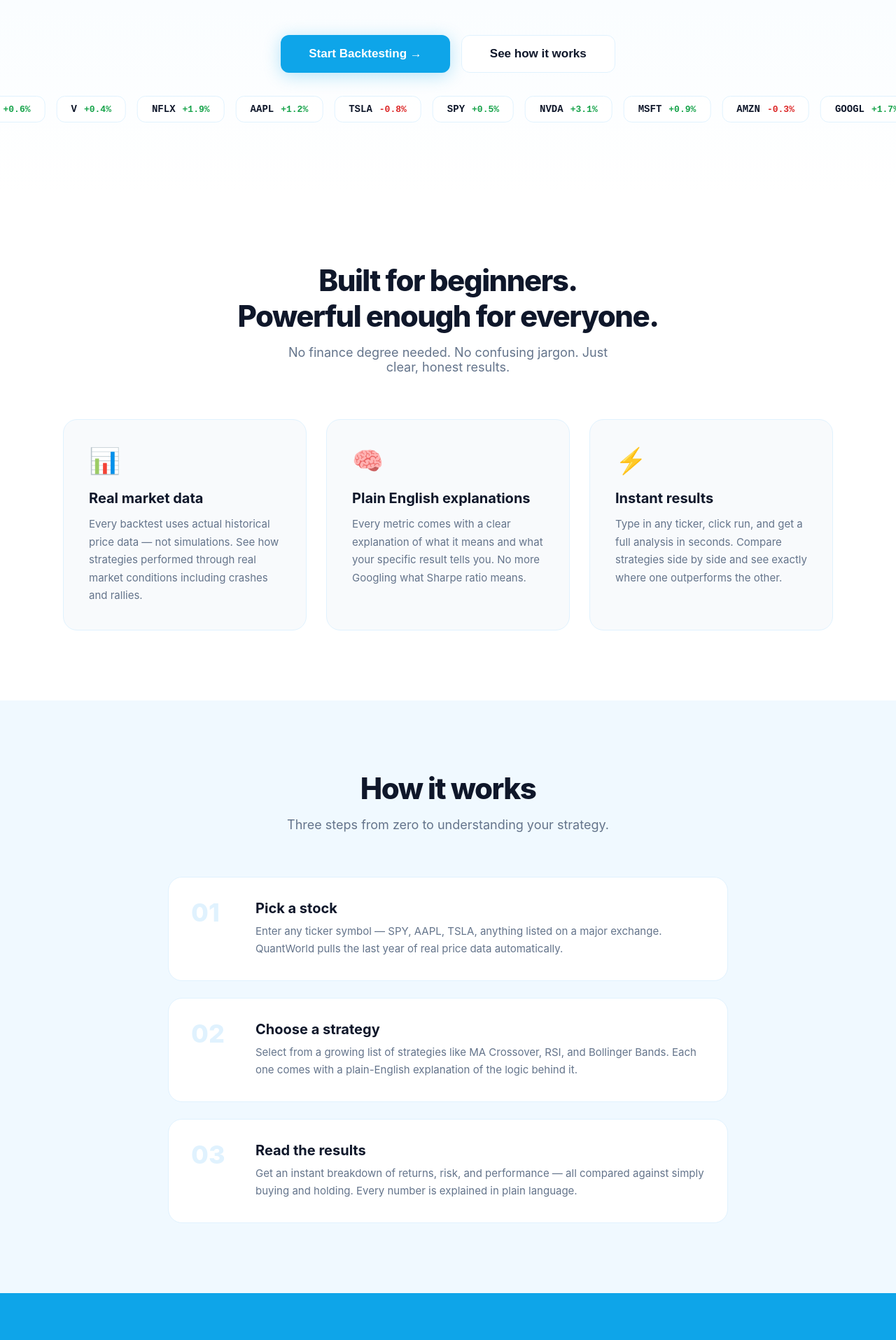
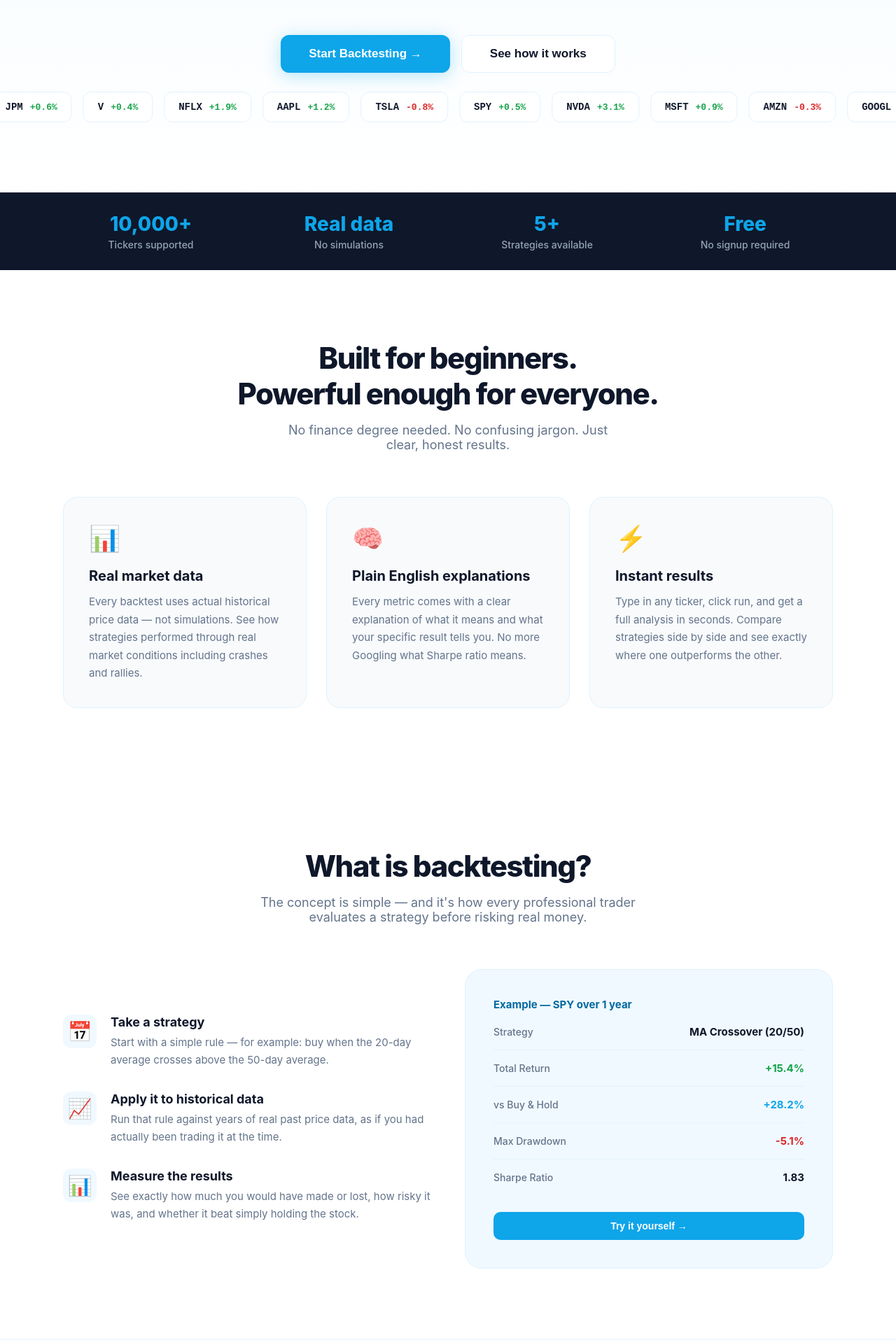
Before and after one commit to RoyShomron/quant-site, a React (Create React App) app in the folder frontend/: page / in a window 1280 px wide. Shown: the part 525-2440 px from the top of the page at 70% size. Built offline with nearby package versions, Linux system fonts and the light colour scheme.

Commit message:
Add stats bar, explainer, market snapshot and about section

```diff
--- a/frontend/src/Backtest.js
+++ b/frontend/src/Backtest.js
@@ -4,7 +4,8 @@ import { LineChart, Line, XAxis, YAxis, CartesianGrid, Tooltip, Legend, Responsi
 
 function Backtest() {
   const navigate = useNavigate();
-  const [ticker, setTicker] = useState("SPY");
+  const urlParams = new URLSearchParams(window.location.search);
+  const [ticker, setTicker] = useState(urlParams.get("ticker") || "SPY");
   const [data, setData] = useState(null);
   const [loading, setLoading] = useState(false);
   const [error, setError] = useState(null);
--- a/frontend/src/Home.js
+++ b/frontend/src/Home.js
@@ -1,7 +1,7 @@
 import { useEffect, useRef } from "react";
 import { useNavigate } from "react-router-dom";
 
-const TICKERS = ["AAPL +1.2%", "TSLA -0.8%", "SPY +0.5%", "NVDA +3.1%", "MSFT +0.9%", "AMZN -0.3%", "GOOGL +1.7%", "UBER +0.8%", "PYPL +0.7%", "JPM +0.6%", "V +0.4%", "NFLX +1.9%"];
+const TICKERS = ["AAPL +1.2%", "TSLA -0.8%", "SPY +0.5%", "NVDA +3.1%", "MSFT +0.9%", "AMZN -0.3%", "GOOGL +1.7%", "UBER +0.8%", "AMD -0.5%", "JPM +0.6%", "V +0.4%", "NFLX +1.9%"];
 
 const TICKER_LOGOS = {
   "AAPL": "https://www.apple.com/favicon.ico",
@@ -48,9 +48,9 @@ function Home() {
       {/* Navbar */}
       <nav style={{ position: "fixed", top: 0, left: 0, right: 0, zIndex: 100, background: "rgba(255,255,255,0.85)", backdropFilter: "blur(12px)", borderBottom: "1px solid #e0f2fe", padding: "0 48px", height: 64, display: "flex", alignItems: "center", justifyContent: "space-between" }}>
         <span style={{ fontSize: 24, fontWeight: 900, letterSpacing: -1 }}>
-  <span style={{ color: "#0ea5e9", fontSize: 42, fontFamily: "Georgia, serif", verticalAlign: "bottom", lineHeight: 1 }}>Q</span>
-  <span style={{ color: "#0f172a" }}>uantWorld</span>
-</span>
+          <span style={{ color: "#0ea5e9", fontSize: 42, fontFamily: "Georgia, serif", verticalAlign: "bottom", lineHeight: 1 }}>Q</span>
+          <span style={{ color: "#0f172a" }}>uantWorld</span>
+        </span>
         <div style={{ display: "flex", gap: 40, alignItems: "center" }}>
           <span onClick={() => document.getElementById("features").scrollIntoView({ behavior: "smooth" })} style={{ color: "#64748b", fontSize: 14, cursor: "pointer", fontWeight: 500 }}>Features</span>
           <span onClick={() => document.getElementById("howitworks").scrollIntoView({ behavior: "smooth" })} style={{ color: "#64748b", fontSize: 14, cursor: "pointer", fontWeight: 500 }}>How it works</span>
@@ -62,8 +62,6 @@ function Home() {
 
       {/* Hero */}
       <section style={{ minHeight: "100vh", display: "flex", flexDirection: "column", alignItems: "center", justifyContent: "center", textAlign: "center", padding: "120px 24px 80px", background: "linear-gradient(180deg, #f0f9ff 0%, #fff 100%)", position: "relative", overflow: "hidden" }}>
-
-       {/* Top ticker tape */}
         <div style={{ position: "absolute", top: 80, left: 0, right: 0, overflow: "hidden" }}>
           <div style={{ display: "flex", gap: 0, animation: "scroll 40s linear infinite", whiteSpace: "nowrap", width: "max-content" }}>
             {[...TICKERS, ...TICKERS].map((t, i) => (
@@ -75,8 +73,6 @@ function Home() {
             ))}
           </div>
         </div>
-
-        {/* Bottom ticker tape */}
         <div style={{ position: "absolute", bottom: 100, left: 0, right: 0, overflow: "hidden" }}>
           <div style={{ display: "flex", gap: 0, animation: "scroll 30s linear infinite reverse", whiteSpace: "nowrap", width: "max-content" }}>
             {[...TICKERS, ...TICKERS].map((t, i) => (
@@ -88,7 +84,6 @@ function Home() {
             ))}
           </div>
         </div>
-
         <div style={{ position: "relative", zIndex: 1 }}>
           <div style={{ display: "inline-block", background: "#e0f2fe", color: "#0369a1", fontSize: 13, fontWeight: 700, padding: "6px 18px", borderRadius: 100, marginBottom: 28, letterSpacing: 0.3 }}>
             Free · No signup required · Beginner friendly
@@ -101,23 +96,34 @@ function Home() {
             Pick any stock. Pick a strategy. See exactly how it would have performed — with plain English explanations of every single number.
           </p>
           <div style={{ display: "flex", gap: 16, justifyContent: "center", flexWrap: "wrap" }}>
-            <button
-              onClick={() => navigate("/backtest")}
-              style={{ padding: "16px 40px", background: "#0ea5e9", color: "#fff", border: "none", borderRadius: 12, fontSize: 17, fontWeight: 700, cursor: "pointer", transition: "all 0.2s", boxShadow: "0 4px 24px rgba(14,165,233,0.3)" }}
+            <button onClick={() => navigate("/backtest")} style={{ padding: "16px 40px", background: "#0ea5e9", color: "#fff", border: "none", borderRadius: 12, fontSize: 17, fontWeight: 700, cursor: "pointer", transition: "all 0.2s", boxShadow: "0 4px 24px rgba(14,165,233,0.3)" }}
               onMouseEnter={e => e.target.style.background = "#0284c7"}
-              onMouseLeave={e => e.target.style.background = "#0ea5e9"}
-            >
+              onMouseLeave={e => e.target.style.background = "#0ea5e9"}>
               Start Backtesting →
             </button>
-            <button
-              onClick={() => document.getElementById("howitworks").scrollIntoView({ behavior: "smooth" })}
-              style={{ padding: "16px 40px", background: "#fff", color: "#0f172a", border: "1.5px solid #e0f2fe", borderRadius: 12, fontSize: 17, fontWeight: 700, cursor: "pointer", transition: "all 0.2s" }}
+            <button onClick={() => document.getElementById("howitworks").scrollIntoView({ behavior: "smooth" })} style={{ padding: "16px 40px", background: "#fff", color: "#0f172a", border: "1.5px solid #e0f2fe", borderRadius: 12, fontSize: 17, fontWeight: 700, cursor: "pointer", transition: "all 0.2s" }}
               onMouseEnter={e => e.target.style.borderColor = "#0ea5e9"}
-              onMouseLeave={e => e.target.style.borderColor = "#e0f2fe"}
-            >
+              onMouseLeave={e => e.target.style.borderColor = "#e0f2fe"}>
               See how it works
             </button>
           </div>
+        </div>
+      </section>
+
+      {/* Stats Bar */}
+      <section style={{ background: "#0f172a", padding: "28px 48px" }}>
+        <div style={{ maxWidth: 1100, margin: "0 auto", display: "grid", gridTemplateColumns: "repeat(4, 1fr)", gap: 32 }}>
+          {[
+            { number: "10,000+", label: "Tickers supported" },
+            { number: "Real data", label: "No simulations" },
+            { number: "5+", label: "Strategies available" },
+            { number: "Free", label: "No signup required" },
+          ].map((s, i) => (
+            <div key={i} style={{ textAlign: "center" }}>
+              <div style={{ fontSize: 28, fontWeight: 800, color: "#0ea5e9", marginBottom: 4 }}>{s.number}</div>
+              <div style={{ fontSize: 14, color: "#94a3b8", fontWeight: 500 }}>{s.label}</div>
+            </div>
+          ))}
         </div>
       </section>
 
@@ -145,6 +151,55 @@ function Home() {
           </div>
         </div>
       </section>
+      {/* What is backtesting */}
+      <section style={{ padding: "100px 48px", background: "#fff" }}>
+        <div style={{ maxWidth: 1100, margin: "0 auto" }}>
+          <div className="fade-in" style={{ textAlign: "center", marginBottom: 64 }}>
+            <h2 style={{ fontSize: 42, fontWeight: 800, letterSpacing: -1.5, marginBottom: 16 }}>What is backtesting?</h2>
+            <p style={{ fontSize: 18, color: "#64748b", maxWidth: 540, margin: "0 auto" }}>The concept is simple — and it's how every professional trader evaluates a strategy before risking real money.</p>
+          </div>
+          <div style={{ display: "grid", gridTemplateColumns: "1fr 1fr", gap: 48, alignItems: "center" }}>
+            <div className="fade-in">
+              <div style={{ display: "flex", flexDirection: "column", gap: 32 }}>
+                {[
+                  { icon: "📅", title: "Take a strategy", desc: "Start with a simple rule — for example: buy when the 20-day average crosses above the 50-day average." },
+                  { icon: "📈", title: "Apply it to historical data", desc: "Run that rule against years of real past price data, as if you had actually been trading it at the time." },
+                  { icon: "📊", title: "Measure the results", desc: "See exactly how much you would have made or lost, how risky it was, and whether it beat simply holding the stock." },
+                ].map((s, i) => (
+                  <div key={i} style={{ display: "flex", gap: 20, alignItems: "flex-start" }}>
+                    <div style={{ fontSize: 28, minWidth: 48, height: 48, background: "#f0f9ff", borderRadius: 12, display: "flex", alignItems: "center", justifyContent: "center" }}>{s.icon}</div>
+                    <div>
+                      <h3 style={{ fontSize: 18, fontWeight: 700, marginBottom: 6, color: "#0f172a" }}>{s.title}</h3>
+                      <p style={{ color: "#64748b", lineHeight: 1.7, fontSize: 15, margin: 0 }}>{s.desc}</p>
+                    </div>
+                  </div>
+                ))}
+              </div>
+            </div>
+            <div className="fade-in" style={{ background: "#f0f9ff", borderRadius: 24, padding: 40, border: "1px solid #e0f2fe" }}>
+              <div style={{ fontSize: 15, fontWeight: 700, color: "#0369a1", marginBottom: 20 }}>Example — SPY over 1 year</div>
+              <div style={{ display: "flex", flexDirection: "column", gap: 16 }}>
+                {[
+                  { label: "Strategy", value: "MA Crossover (20/50)", color: "#0f172a" },
+                  { label: "Total Return", value: "+15.4%", color: "#16a34a" },
+                  { label: "vs Buy & Hold", value: "+28.2%", color: "#0ea5e9" },
+                  { label: "Max Drawdown", value: "-5.1%", color: "#dc2626" },
+                  { label: "Sharpe Ratio", value: "1.83", color: "#0f172a" },
+                ].map((r, i) => (
+                  <div key={i} style={{ display: "flex", justifyContent: "space-between", alignItems: "center", paddingBottom: 16, borderBottom: i < 4 ? "1px solid #e0f2fe" : "none" }}>
+                    <span style={{ fontSize: 14, color: "#64748b", fontWeight: 500 }}>{r.label}</span>
+                    <span style={{ fontSize: 15, fontWeight: 700, color: r.color }}>{r.value}</span>
+                  </div>
+                ))}
+              </div>
+              <button onClick={() => window.location.href = "/backtest?ticker=SPY"} style={{ width: "100%", marginTop: 24, padding: "12px", background: "#0ea5e9", color: "#fff", border: "none", borderRadius: 10, fontSize: 14, fontWeight: 700, cursor: "pointer" }}>
+                Try it yourself →
+              </button>
+            </div>
+          </div>
+        </div>
+      </section>
+
       {/* How it works */}
       <section id="howitworks" style={{ padding: "100px 48px", background: "#f0f9ff" }}>
         <div style={{ maxWidth: 800, margin: "0 auto" }}>
@@ -170,16 +225,68 @@ function Home() {
         </div>
       </section>
 
+      {/* Live Market Snapshot */}
+      <section style={{ padding: "100px 48px", background: "#fff" }}>
+        <div style={{ maxWidth: 1100, margin: "0 auto" }}>
+          <div className="fade-in" style={{ textAlign: "center", marginBottom: 64 }}>
+            <h2 style={{ fontSize: 42, fontWeight: 800, letterSpacing: -1.5, marginBottom: 16 }}>Live market snapshot</h2>
+            <p style={{ fontSize: 18, color: "#64748b", maxWidth: 500, margin: "0 auto" }}>Click any stock to instantly run a backtest on it.</p>
+          </div>
+          <div className="fade-in" style={{ display: "grid", gridTemplateColumns: "repeat(4, 1fr)", gap: 20 }}>
+            {[
+              { ticker: "SPY", name: "S&P 500 ETF", price: "$584.12", change: "+0.52%", up: true },
+              { ticker: "AAPL", name: "Apple Inc.", price: "$211.45", change: "+1.23%", up: true },
+              { ticker: "NVDA", name: "NVIDIA Corp.", price: "$1,089.23", change: "+3.12%", up: true },
+              { ticker: "TSLA", name: "Tesla Inc.", price: "$182.34", change: "-0.87%", up: false },
+              { ticker: "MSFT", name: "Microsoft Corp.", price: "$415.67", change: "+0.91%", up: true },
+              { ticker: "AMZN", name: "Amazon.com", price: "$192.45", change: "-0.34%", up: false },
+              { ticker: "GOOGL", name: "Alphabet Inc.", price: "$178.23", change: "+1.67%", up: true },
+              { ticker: "NFLX", name: "Netflix Inc.", price: "$645.89", change: "+1.92%", up: true },
+            ].map((s, i) => (
+              <div key={i} style={{ background: "#f8fafc", border: "1px solid #e0f2fe", borderRadius: 16, padding: 24, transition: "all 0.3s", cursor: "pointer" }}
+                onMouseEnter={e => { e.currentTarget.style.borderColor = "#0ea5e9"; e.currentTarget.style.transform = "translateY(-4px)"; e.currentTarget.style.boxShadow = "0 8px 32px rgba(14,165,233,0.12)"; }}
+                onMouseLeave={e => { e.currentTarget.style.borderColor = "#e0f2fe"; e.currentTarget.style.transform = "translateY(0)"; e.currentTarget.style.boxShadow = "none"; }}
+                onClick={() => window.location.href = `/backtest?ticker=${s.ticker}`}>
+                <div style={{ display: "flex", justifyContent: "space-between", alignItems: "flex-start", marginBottom: 12 }}>
+                  <div>
+                    <div style={{ fontSize: 16, fontWeight: 800, color: "#0f172a" }}>{s.ticker}</div>
+                    <div style={{ fontSize: 12, color: "#94a3b8", marginTop: 2 }}>{s.name}</div>
+                  </div>
+                  <div style={{ background: s.up ? "#dcfce7" : "#fee2e2", color: s.up ? "#16a34a" : "#dc2626", fontSize: 12, fontWeight: 700, padding: "4px 10px", borderRadius: 100 }}>{s.change}</div>
+                </div>
+                <div style={{ fontSize: 24, fontWeight: 800, color: "#0f172a" }}>{s.price}</div>
+                <div style={{ fontSize: 12, color: "#94a3b8", marginTop: 4 }}>Click to backtest →</div>
+              </div>
+            ))}
+          </div>
+          <p style={{ textAlign: "center", color: "#94a3b8", fontSize: 13, marginTop: 24 }}>* Prices shown are illustrative. Click any stock to run a real backtest with live data.</p>
+        </div>
+      </section>
+
+      {/* About */}
+      <section style={{ padding: "100px 48px", background: "#f0f9ff" }}>
+        <div className="fade-in" style={{ maxWidth: 700, margin: "0 auto", textAlign: "center" }}>
+          <div style={{ width: 72, height: 72, background: "#0ea5e9", borderRadius: "50%", display: "flex", alignItems: "center", justifyContent: "center", margin: "0 auto 24px", fontSize: 28 }}>👨‍💻</div>
+          <h2 style={{ fontSize: 32, fontWeight: 800, letterSpacing: -1, marginBottom: 16 }}>Built by a student, for students</h2>
+          <p style={{ fontSize: 17, color: "#64748b", lineHeight: 1.8, marginBottom: 24 }}>
+            QuantWorld was built by Roy Shomron, a first-year Applied Mathematics and Computer Engineering student at Queen's University with a passion for quantitative finance and making it accessible to everyone.
+          </p>
+          <p style={{ fontSize: 17, color: "#64748b", lineHeight: 1.8, marginBottom: 32 }}>
+            Most trading tools are built for experts. This one is built for anyone who's curious about how markets work and wants to learn without being overwhelmed.
+          </p>
+          <a href="https://github.com/RoyShomron/quant-site" target="_blank" rel="noreferrer" style={{ display: "inline-flex", alignItems: "center", gap: 8, padding: "12px 28px", background: "#0f172a", color: "#fff", borderRadius: 10, fontSize: 15, fontWeight: 700, textDecoration: "none" }}>
+            View on GitHub →
+          </a>
+        </div>
+      </section>
+
       {/* CTA */}
       <section className="fade-in" style={{ padding: "100px 48px", background: "#0ea5e9", textAlign: "center" }}>
         <h2 style={{ fontSize: 48, fontWeight: 800, color: "#fff", letterSpacing: -1.5, marginBottom: 16 }}>Ready to see how strategies really perform?</h2>
         <p style={{ fontSize: 20, color: "rgba(255,255,255,0.8)", marginBottom: 40, maxWidth: 480, margin: "0 auto 40px" }}>Free forever. No signup. Just results.</p>
-        <button
-          onClick={() => navigate("/backtest")}
-          style={{ padding: "18px 48px", background: "#fff", color: "#0ea5e9", border: "none", borderRadius: 12, fontSize: 18, fontWeight: 800, cursor: "pointer", transition: "all 0.2s" }}
+        <button onClick={() => navigate("/backtest")} style={{ padding: "18px 48px", background: "#fff", color: "#0ea5e9", border: "none", borderRadius: 12, fontSize: 18, fontWeight: 800, cursor: "pointer", transition: "all 0.2s" }}
           onMouseEnter={e => e.target.style.transform = "scale(1.04)"}
-          onMouseLeave={e => e.target.style.transform = "scale(1)"}
-        >
+          onMouseLeave={e => e.target.style.transform = "scale(1)"}>
           Launch QuantWorld →
         </button>
       </section>
```
